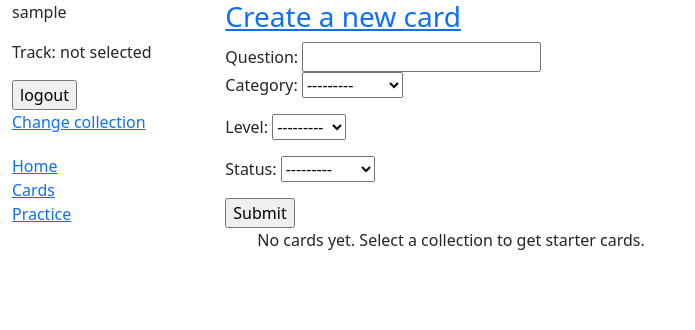
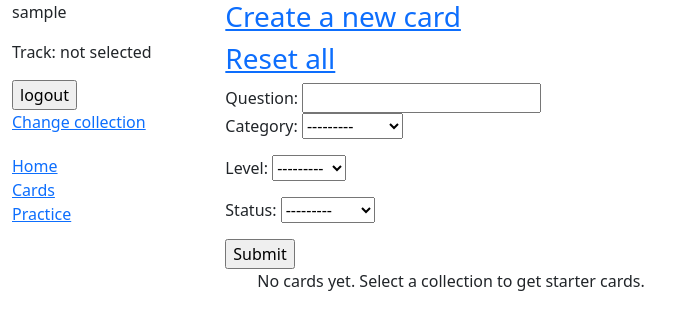
Before and after one commit to midetc/rehearse, a Django app: page /cards/ in a window 1280 px wide. Shown: the top 330 px of the page, without its empty margins (0-695 px from the left). Run offline with Django 5.2, Linux system fonts and the light colour scheme; the visitor is signed in with stand-in values (Sample User, id 1); data comes from the database, SQL or seed files in the repository; data that the repository does not hold is empty.

Commit message:
feat: add profile card reset for active collection

```diff
--- a/hub/urls.py
+++ b/hub/urls.py
@@ -2,7 +2,7 @@ from django.urls import path
 
 from hub.views import index, select_collection, CardListView, CardDetailView, \
     CardCreateView, CardUpdateView, CardDeleteView, card_set_status, \
-    practice_menu, practice_start, practice_card
+    practice_menu, practice_start, practice_card, reset_cards
 
 urlpatterns = [
     path("", index, name="index"),
@@ -22,6 +22,11 @@ urlpatterns = [
     path("practice/", practice_menu, name="practice-menu"),
     path("practice/run/", practice_start, name="practice-start"),
     path("practice/run/<int:pk>/", practice_card, name="practice-card"),
+    path(
+        "cards/reset-cards/",
+        reset_cards,
+        name="reset-cards",
+    ),
 ]
 
 app_name = "hub"
--- a/hub/views.py
+++ b/hub/views.py
@@ -44,7 +44,6 @@ def select_collection(request: HttpRequest) -> HttpResponse:
 
 
 User = get_user_model()
-
 
 def seed_cards_for_user(user: User) -> None:
     card_templates = CardTemplate.objects.filter(
@@ -265,3 +264,20 @@ def practice_card(request: HttpRequest, pk: int) -> HttpResponse:
         "hub/practice_card.html",
         {"card": card, "mode": mode, "position": position, "total": total},
     )
+
+@login_required
+def reset_cards(request: HttpRequest) -> HttpResponse:
+    if not request.user.active_collection_id:
+        return redirect("hub:select-collection")
+
+    if request.method == "POST":
+        Card.objects.filter(
+            owner=request.user,
+            category__collection_id=request.user.active_collection_id,
+        ).delete()
+        seed_cards_for_user(request.user)
+        request.session.pop("practice_pks", None)
+        request.session.pop("practice_mode", None)
+        return redirect("hub:card-list")
+
+    return render(request, "hub/reset_cards_confirm.html")
--- a/templates/hub/card_list.html
+++ b/templates/hub/card_list.html
@@ -2,7 +2,7 @@
 
 {% block content %}
   <h3><a href="{% url "hub:card-create" %}">Create a new card</a></h3>
-
+    <h3><a href="{% url "hub:reset-cards" %}">Reset all</a></h3>
   <form action="" method="get">
     {{ search_form }}
     {{ filter.form.as_p }}
```
Also changed, not shown: templates/hub/reset_cards_confirm.html (added, +10 -0 lines).
